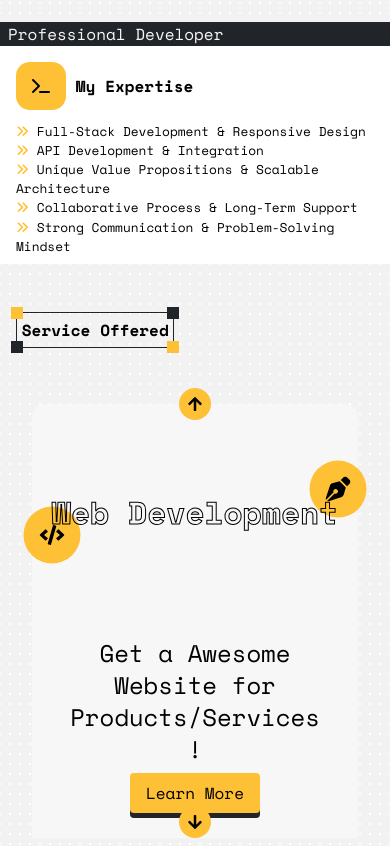
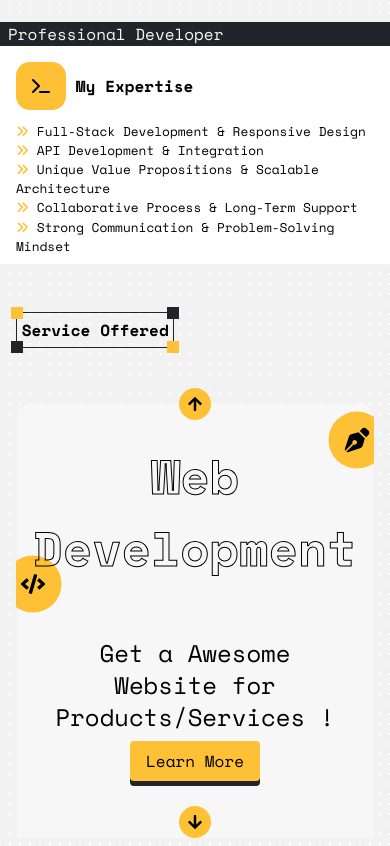
Before and after one commit to Code-Hopper/nx-code-hopper-portfolio, a Next.js app: page / in a window 390 px wide. Shown: the part 1509-2355 px from the top of the page. Built offline with nearby package versions, Linux system fonts and the light colour scheme.

Commit message:
service scroll v3

```diff
--- a/src/components/sections/serviceSelection/ServiceSection.jsx
+++ b/src/components/sections/serviceSelection/ServiceSection.jsx
@@ -66,7 +66,7 @@
                 </div>
 
                 <div className='discription p-2 flex flex-col items-center md:items-start gap-2'>
-                    <h1 className='text-2xl text-center'>
+                    <h1 className='text-2xl text-center md:text-start'>
                         {item.discriptionTitle}
                     </h1>
                     <p className='opacity-50 hidden md:inline-block'>
--- a/src/styles/index.scss
+++ b/src/styles/index.scss
@@ -374,7 +374,7 @@
     overflow: hidden;
     transform: translateY(0px);
 
-    transition: all 0.5s ease;
+    transition: all 0.25s ease;
 
     &:hover {
         box-shadow: 0px 0px 0px var(--secondaryColor);
@@ -703,13 +703,11 @@
                         z-index: 2;
                     }
 
-                    font-size: clamp(1rem, 8vw, 4rem);
+                    font-size: clamp(3rem, 8vw, 4rem);
                     font-weight: bolder;
                     -webkit-text-fill-color: transparent;
                     -webkit-text-stroke: 1px;
                     position: relative;
-                    word-break: keep-all;
-                    text-overflow: ellipsis;
                     display: inline-block;
                     text-align: center;
 
@@ -747,7 +745,7 @@
                     border-radius: 4px;
                     box-shadow: 0 5px 0px var(--secondaryColor);
 
-                    transition: all 0.5s ease;
+                    transition: all 0.25s ease;
 
                     &:hover {
                         box-shadow: 0 0px 0px var(--secondaryColor);
```
